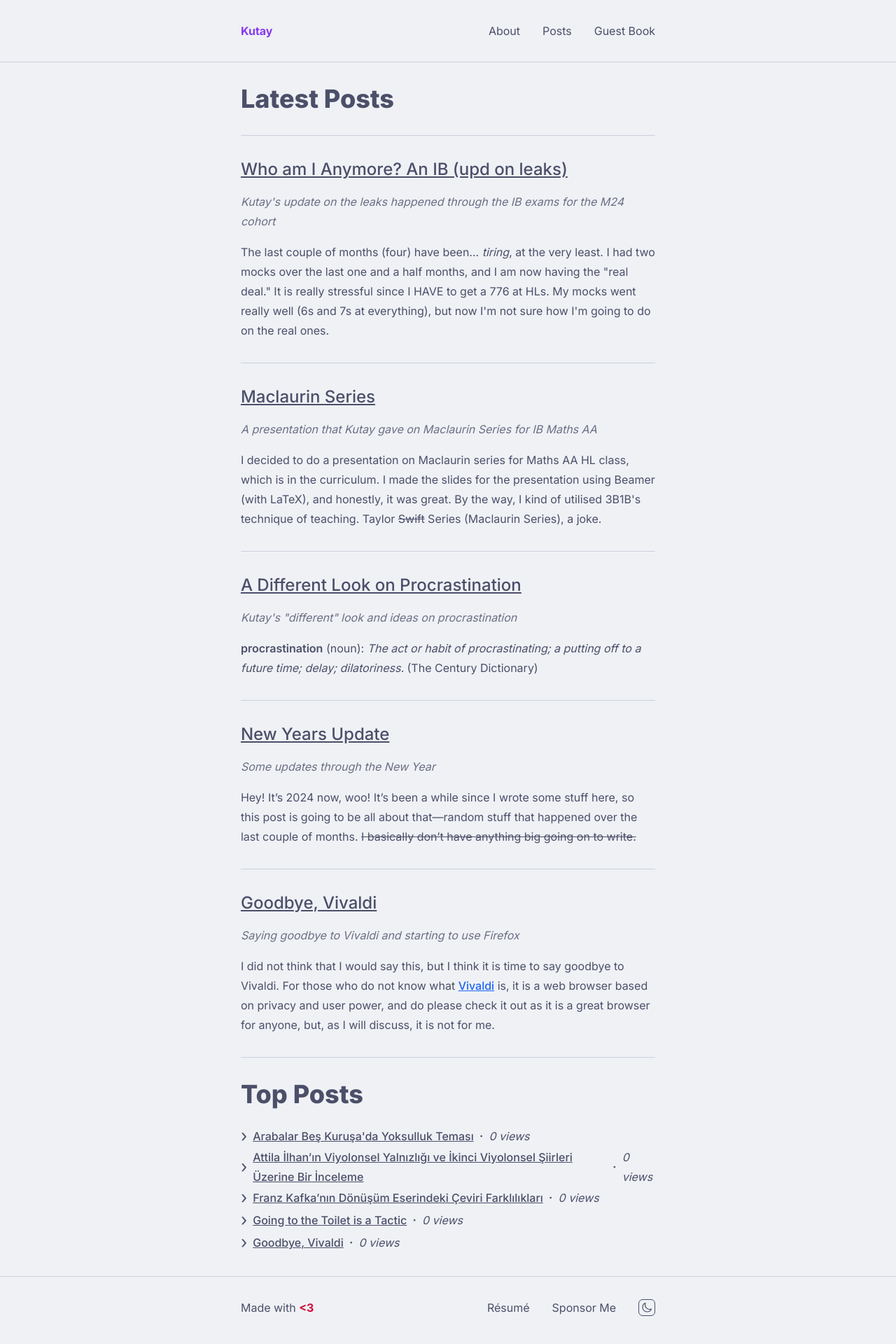
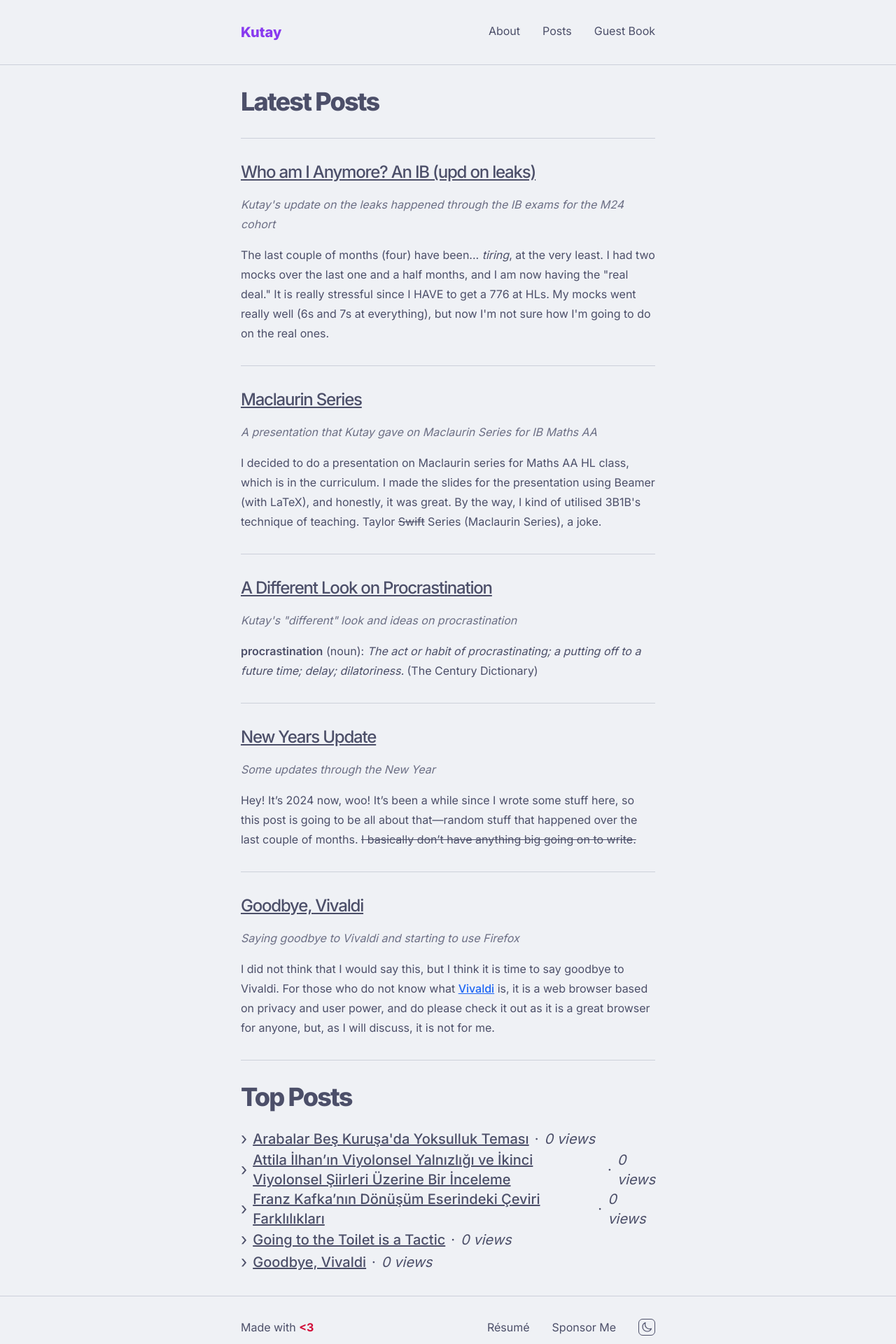
Before and after one commit to mkutay/catter, a Next.js app: page / in a window 1280 px wide. Shown: the top 1920 px of the page at 70% size. Built offline with nearby package versions, Linux system fonts and the light colour scheme.

Commit message:
tracking tighter and navbar

```diff
--- a/app/globals.css
+++ b/app/globals.css
@@ -12,4 +12,5 @@
   @apply prose-code:text-[#c6d0f5] dark:prose-code:text-[#c6d0f5] prose-code:bg-[#303446] dark:prose-code:bg-[#303446];
   @apply prose-blockquote:text-[#c6d0f5] dark:prose-blockquote:text-[#c6d0f5] prose-blockquote:bg-[#303446] dark:prose-blockquote:bg-[#303446];
   @apply prose-pre:text-[#c6d0f5] dark:prose-pre:text-[#c6d0f5] prose-pre:bg-[#303446] dark:prose-pre:bg-[#303446];
+  @apply prose-headings:tracking-tighter
 }
--- a/app/ui/mostViewedPosts.tsx
+++ b/app/ui/mostViewedPosts.tsx
@@ -51,7 +51,7 @@ export async function MostViewedPosts({ postNum }: { postNum: number }) {
   return (
     <div>
       {posts.map((post) => (
-        <div key={post.slug} className="prose-a:text-[#4c4f69] dark:prose-a:text-[#cdd6f4] flex items-center text-[#4c4f69] dark:text-[#cdd6f4]">
+        <div key={post.slug} className="text-xl prose-a:text-[#4c4f69] dark:prose-a:text-[#cdd6f4] flex items-center text-[#4c4f69] dark:text-[#cdd6f4]">
           <div className="pr-2 text-2xl">
             ›
           </div>
--- a/app/ui/navBar.tsx
+++ b/app/ui/navBar.tsx
@@ -10,8 +10,8 @@ const items = [
 
 export default function NavBar() {
   return (
-    <nav className="py-8 place-content-center max-w-prose mx-auto my-0">
-      <div className="float-left sm:px-4 sm:pl-8 px-2 pl-4 text-[#8839ef] dark:text-[#cba6f7] hover:underline font-bold">
+    <nav className="py-8 max-w-prose mx-auto my-0 place-content-center">
+      <div className="float-left sm:px-4 sm:pl-8 px-2 pl-4 text-[#8839ef] dark:text-[#cba6f7] hover:underline font-extrabold text-xl">
         <Link href="/">Kutay</Link>
       </div>
       <div className="sm:pr-4 pr-2">
```
